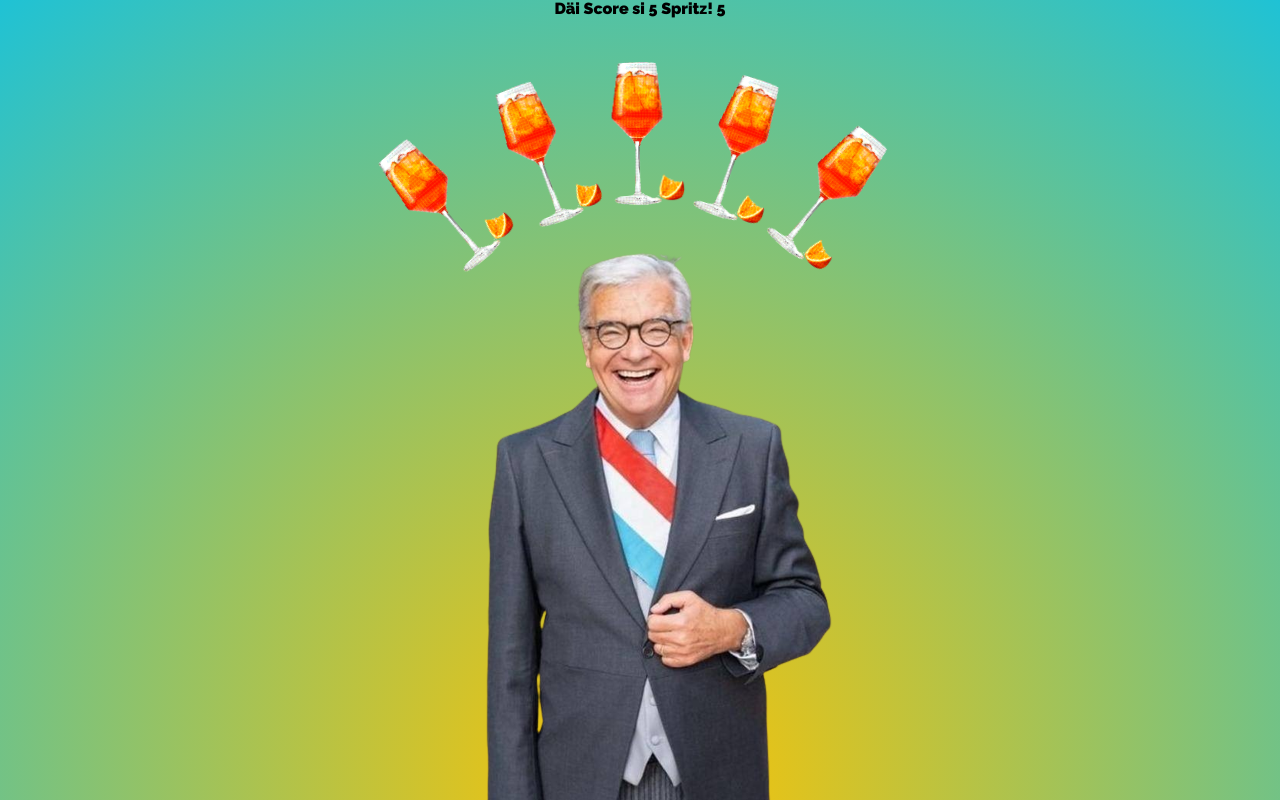
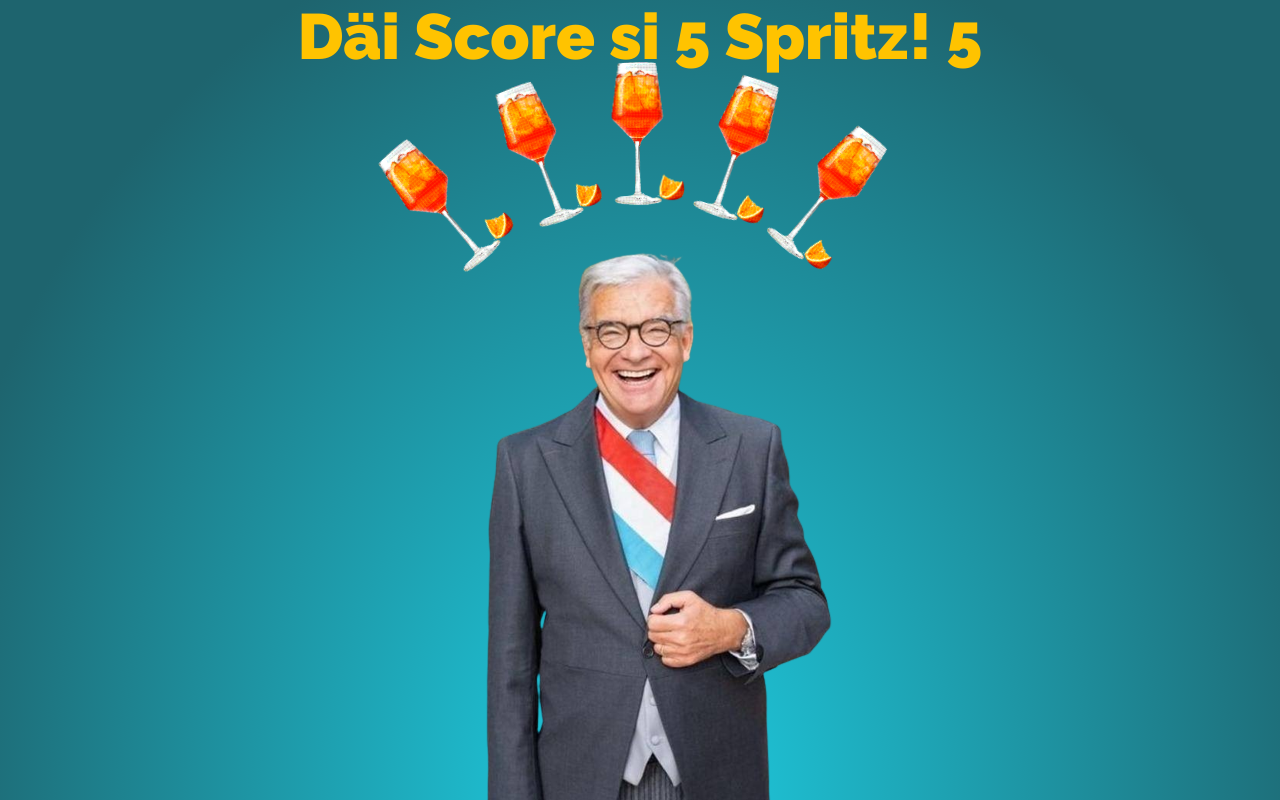
Before and after one commit to fedus/mosar-oder-net, a SvelteKit app: page /play/finish in a window 1280 px wide. Built offline with nearby package versions, Linux system fonts and the light colour scheme.

Commit message:
feat: wip

```diff
--- a/src/routes/play/finish/+page.svelte
+++ b/src/routes/play/finish/+page.svelte
@@ -73,12 +73,15 @@
         align-items: center;
         //justify-content: center;
 
-        background: #FFC300;
-        background: radial-gradient(circle at bottom, #FFC300, #1FC2D5);
+        //background: #FFC300;
+        //background: radial-gradient(circle at bottom, #FFC300, #1FC2D5);
+        background: rgb(30,200,220);
+        background: radial-gradient(ellipse at center bottom, rgba(30,200,220,1) 5%, rgba(30,100,110,1) 80%);
 
         .score-text {
             font-weight: 900;
-            //font-size: 8vh;
+            font-size: 8vh;
+            color: rgb(255,195,0);
         }
 
         .mosavatar-score-container {
```
